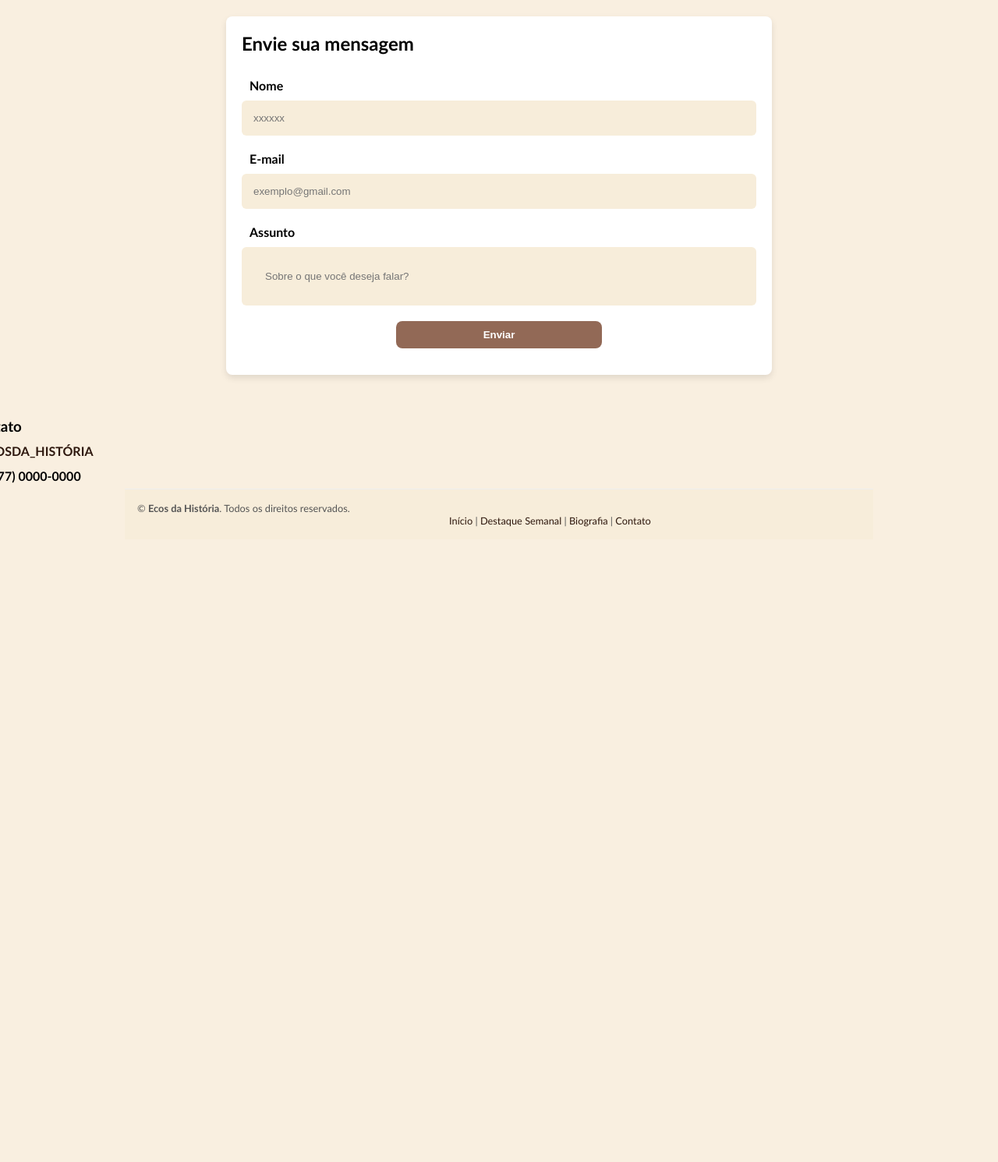
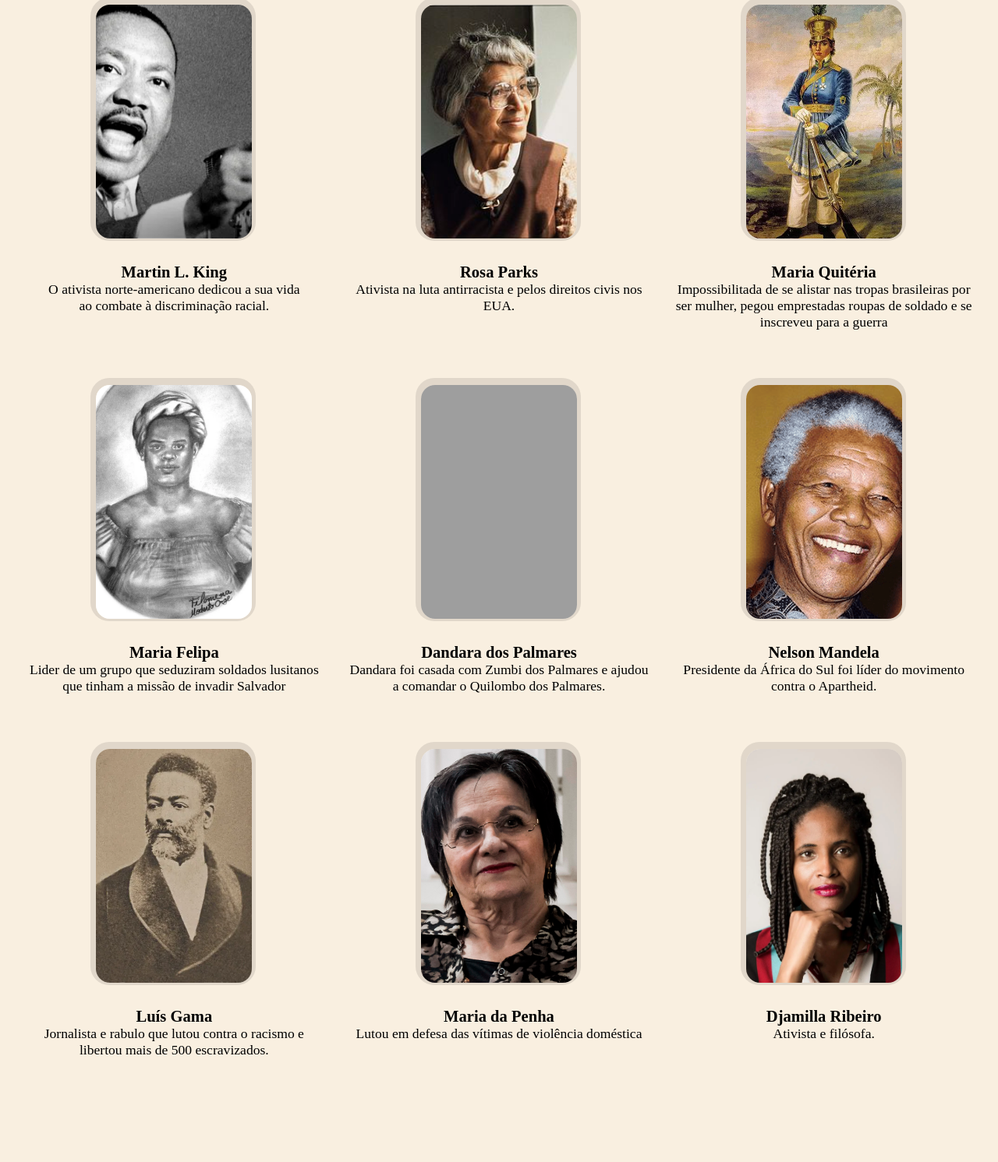
Before and after one commit to eugenia-m-m/Projeto-de-DADM, a plain HTML site: page index.html in a window 1280 px wide. Shown: the part 2349-3840 px from the top of the page at 78% size. Before the commit the page ends 3081 px from the top, so only its background shows below. Drawn offline with Linux system fonts and the light colour scheme; grey boxes are pictures that could not be loaded.

Commit message:
Update index.html

```diff
--- a/index.html
+++ b/index.html
@@ -12,7 +12,7 @@
         <nav class="menu-navegacao">
             <a href="index.html" class="button"><b>Início</b></a>
             <a href="#secao1" class="button"><b>Destaque Semanal</b></a>
-            <a href="#biografia" class="button"><b>Biografia</b></a>
+            <a href="#secao" class="button"><b>Biografia</b></a>
             <a href="#contato" class="button"><b>Contato</b></a>
         </nav>
     </header>
@@ -29,7 +29,7 @@
                             Tecnologia e memória caminhando juntas pelo tempo.
                         </p>
                     </div>
-                    <a class="explorar" href="#">Explorar</a>
+                    <a class="explorar" href="#secao">Explorar</a>
                 </div>
             </section>
         </section>
@@ -119,6 +119,95 @@
                 </div>
             </div>
         </section>
+        <section id="secao" class="secao1">
+            <div id="biografia">
+                <h1>Biografias Recentes</h1>
+                <p>Conheça novos nomes que entraram na nossa lista esta semana e contribuem para manter viva a memória dos nossos</p>
+            </div>
+            <div class="cards">
+                <div class="personalidades">
+                    <div class="personalidade">
+                        <img src="Martin L. King.jpg" alt="Foto de uma personalidade histórica">
+                    </div>
+                    <div class="infor">
+                        <h3> <b>Martin L. King</b> </h3>
+                        <p> O ativista norte-americano dedicou a sua vida <br> ao combate à discriminação racial.</p>
+                    </div>
+                </div>
+                <div class="personalidades">
+                    <div class="personalidade">
+                        <img src="Rosa_Parks_(13270402093)_(cropped).jpg" alt="Foto de uma personalidade histórica">
+                    </div>
+                    <div class="infor">
+                        <h3> <b>Rosa Parks</b> </h3>
+                        <p>Ativista na luta antirracista e pelos direitos civis nos EUA.</p>
+                    </div>
+                </div>
+                <div class="personalidades">
+                    <div class="personalidade">
+                        <img src="02mariaquiteria.jpg" alt="Foto de uma personalidade histórica">
+                    </div>
+                    <div class="infor">
+                        <h3> <b>Maria Quitéria</b></h3>
+                        <p>Impossibilitada de se alistar nas tropas brasileiras por ser mulher, pegou emprestadas roupas de soldado e se inscreveu para a guerra</p>
+                    </div>
+                </div>
+                <div class="personalidades">
+                    <div class="personalidade">
+                        <img src="03mariafelipa.jpg" alt="Foto de uma personalidade histórica">
+                    </div>
+                    <div class="infor">
+                        <h3> <b>Maria Felipa</b></h3>
+                        <p>Lider de um grupo que seduziram soldados lusitanos <br>que tinham a missão de invadir Salvador</p>
+                    </div>
+                </div>
+                <div class="personalidades">
+                    <div class="personalidade">
+                        <img src="05dandara.jpg" alt="Foto de uma personalidade histórica">
+                    </div>
+                    <div class="infor">
+                        <h3> <b>Dandara dos Palmares</b> </h3>
+                        <p>Dandara foi casada com Zumbi dos Palmares e ajudou <br> a comandar o Quilombo dos Palmares.</p>
+                    </div>
+                </div>
+                <div class="personalidades">
+                    <div class="personalidade">
+                        <img src="NELSON.png" alt="Foto de uma personalidade histórica">
+                    </div>
+                    <div class="infor">
+                        <h3> <b>Nelson Mandela</b></h3>
+                        <p>Presidente da África do Sul foi líder do movimento <br> contra o Apartheid.</p>
+                    </div>
+                </div>
+                <div class="personalidades">
+                    <div class="personalidade">
+                        <img src="luis-gama-be.jpg" alt="Foto de uma personalidade histórica">
+                    </div>
+                    <div class="infor">
+                        <h3> <b>Luís Gama </b></h3>
+                        <p>Jornalista e rabulo que lutou contra o racismo e <br> libertou mais de 500 escravizados.</p>
+                    </div>
+                </div>
+                <div class="personalidades">
+                    <div class="personalidade">
+                        <img src="mariadapenha1.jpg" alt="Foto de uma personalidade histórica">
+                    </div>
+                    <div class="infor">
+                        <h3> <b>Maria da Penha</b> </h3>
+                        <p>Lutou em defesa das vítimas de violência doméstica</p>
+                    </div>
+                </div>
+                <div class="personalidades">
+                    <div class="personalidade">
+                        <img src="Djamila-Ribeiro-1024x682.png" alt="Foto de uma personalidade histórica">
+                    </div>
+                    <div class="infor">
+                        <h3> <b>Djamilla Ribeiro</b></h3>
+                        <p>Ativista e filósofa.</p>
+                    </div>
+                </div>
+            </div>
+        </section>
         <section id="contato">
             <div class="contato">
                 <form class="formulario">
```
